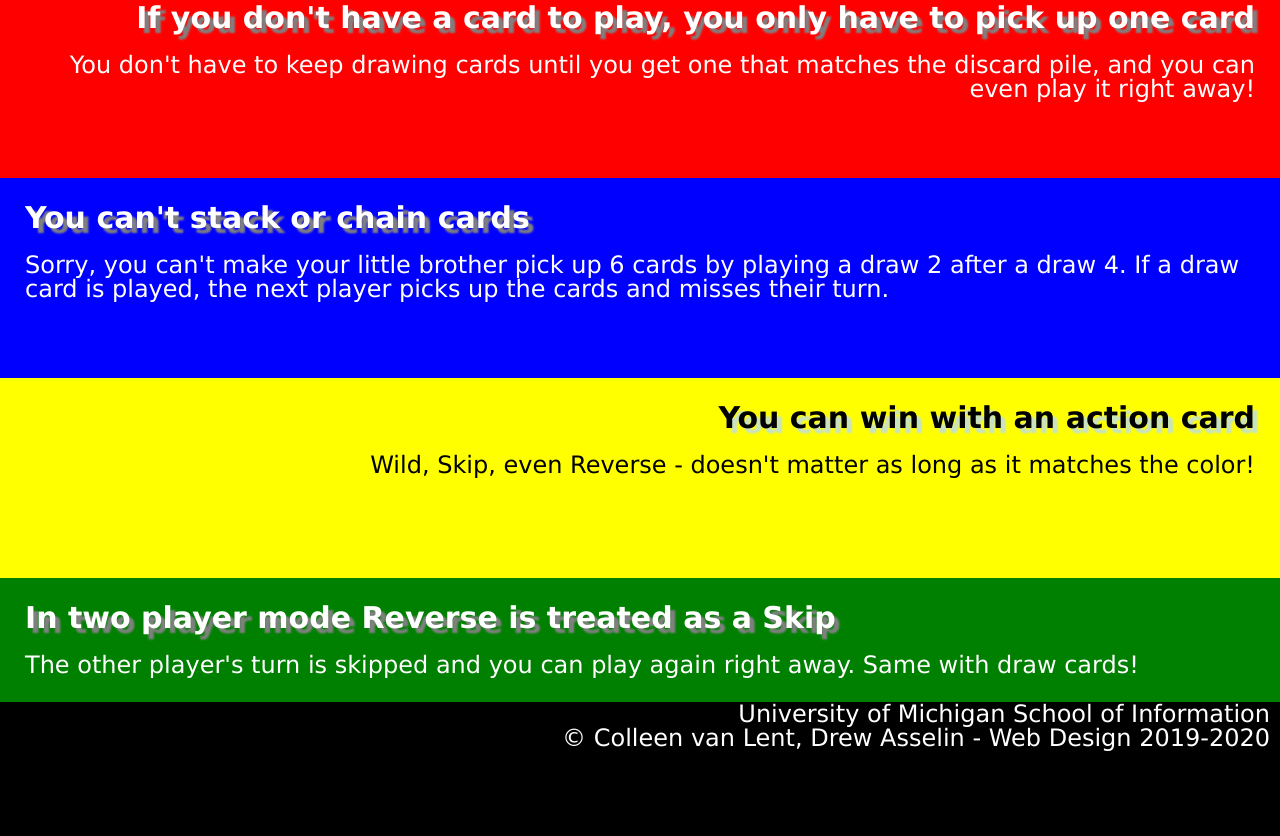
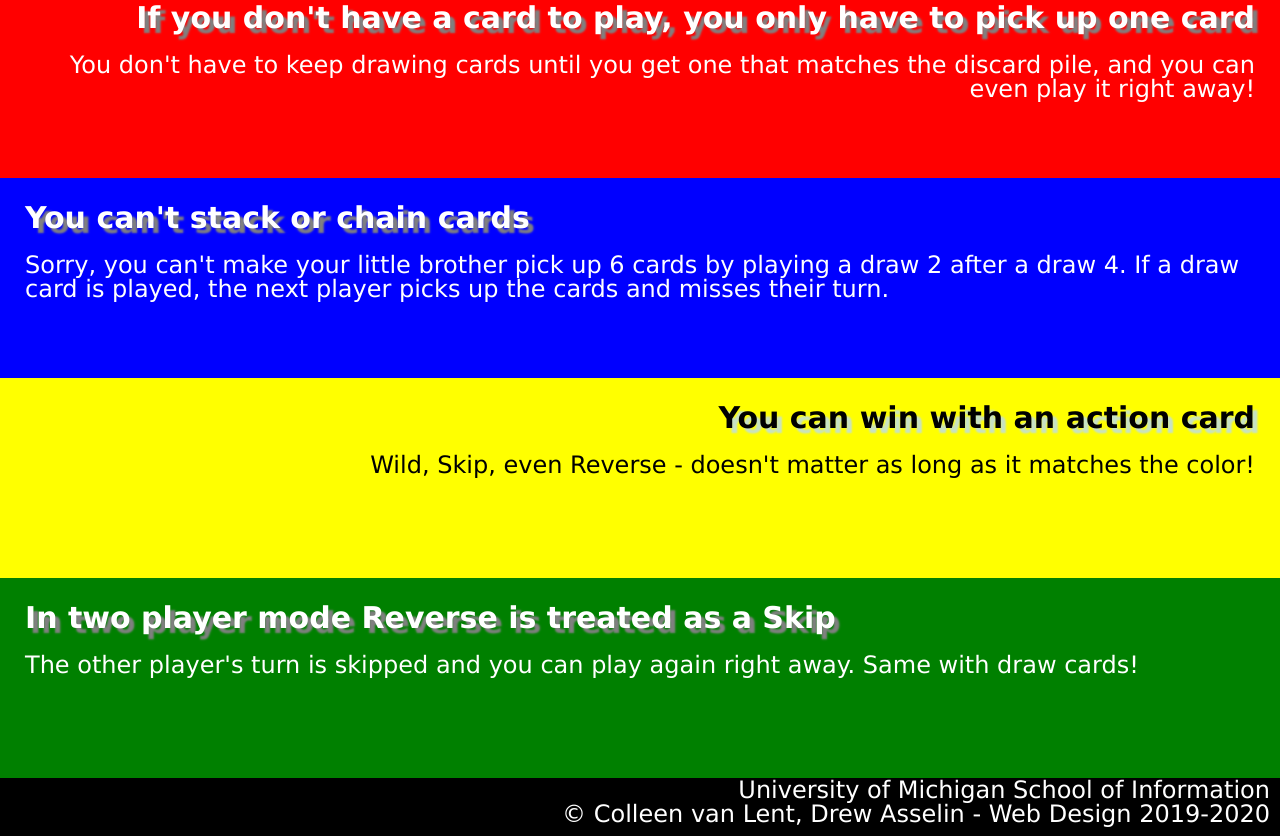
Before and after one commit to lsohyun/homework_2, a plain HTML site: page index.html in a window 1280 px wide. Shown: the part 709-1545 px from the top of the page. Before the commit the page ends 1469 px from the top, so only its background shows below. Drawn offline with Linux system fonts and the light colour scheme.

Commit message:
Add files via upload

```diff
--- a/css/style.css
+++ b/css/style.css
@@ -70,7 +70,7 @@ img{
     background-color: #008000;
     text-align: left;
     padding: 25px 25px 25px 25px;
-    min-height: auto;
+    min-height: 150px;
 }
 
 footer p{
```
